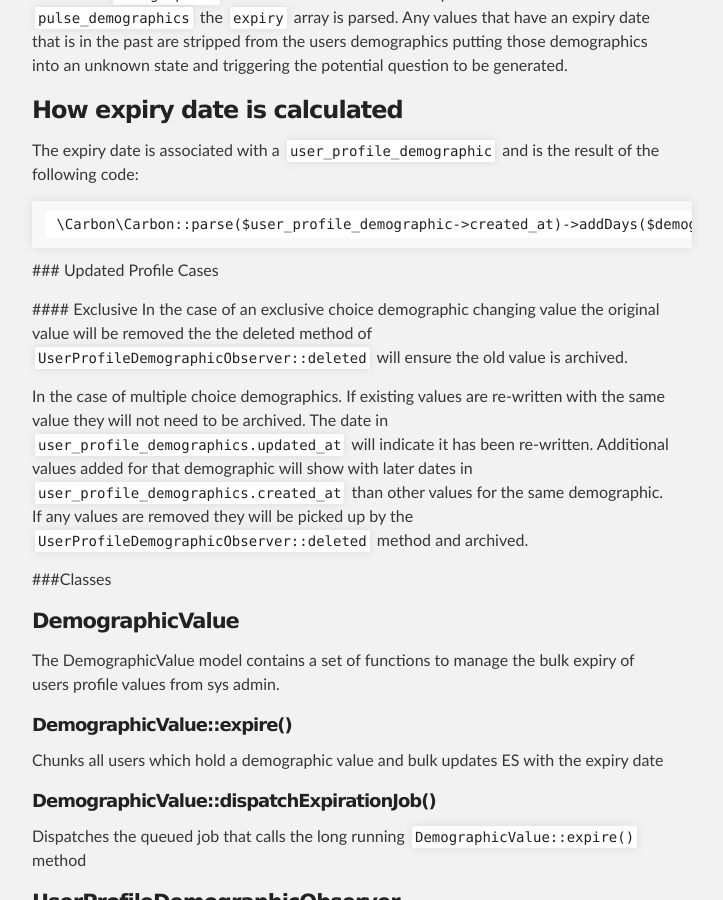
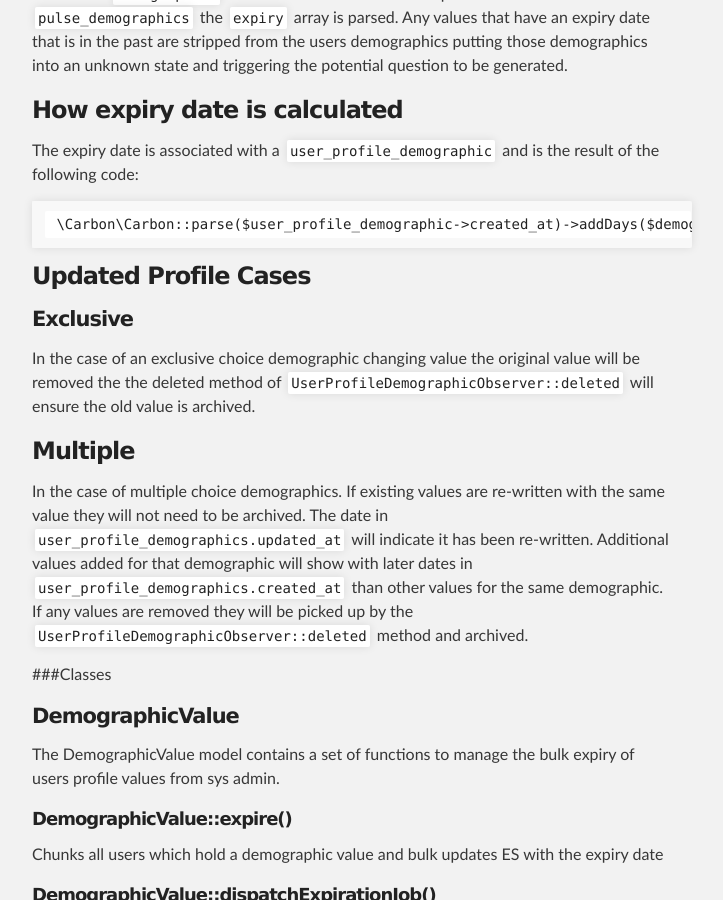
Before and after one commit to OnePulse/documentation, a Jekyll site: the page built from private/demographic_expiry/Demographic Expiry.md, in a window 1280 px wide and 900 px high, scrolled down 702 px. Shown: the whole window, without its empty margins (288-1011 px from the left). Built offline with Jekyll 4.4.1, drawn with Linux system fonts in a browser that asks for light colours; our own code applies the rules of GitHub Pages for plain Markdown files.

Commit message:
Fixed headers

```diff
--- a/private/demographic_expiry/Demographic Expiry.md
+++ b/private/demographic_expiry/Demographic Expiry.md
@@ -15,11 +15,12 @@
      \Carbon\Carbon::parse($user_profile_demographic->created_at)->addDays($demographic_value->expires_in);
  It is therefore the defined number of days after the user added the demographic value to their profile.
 
- ### Updated Profile Cases
+### Updated Profile Cases
 
- #### Exclusive
+#### Exclusive
  In the case of an exclusive choice demographic changing value the original value will be removed the the deleted method of `UserProfileDemographicObserver::deleted` will ensure the old value is archived.
 
+### Multiple
  In the case of multiple choice demographics. If existing values are re-written with the same value they will not need to be archived. The date in `user_profile_demographics.updated_at` will indicate it has been re-written. Additional values added for that demographic will show with later dates in `user_profile_demographics.created_at` than other values for the same demographic. If any values are removed they will be picked up by the  `UserProfileDemographicObserver::deleted` method and archived.
 
 ###Classes
```
